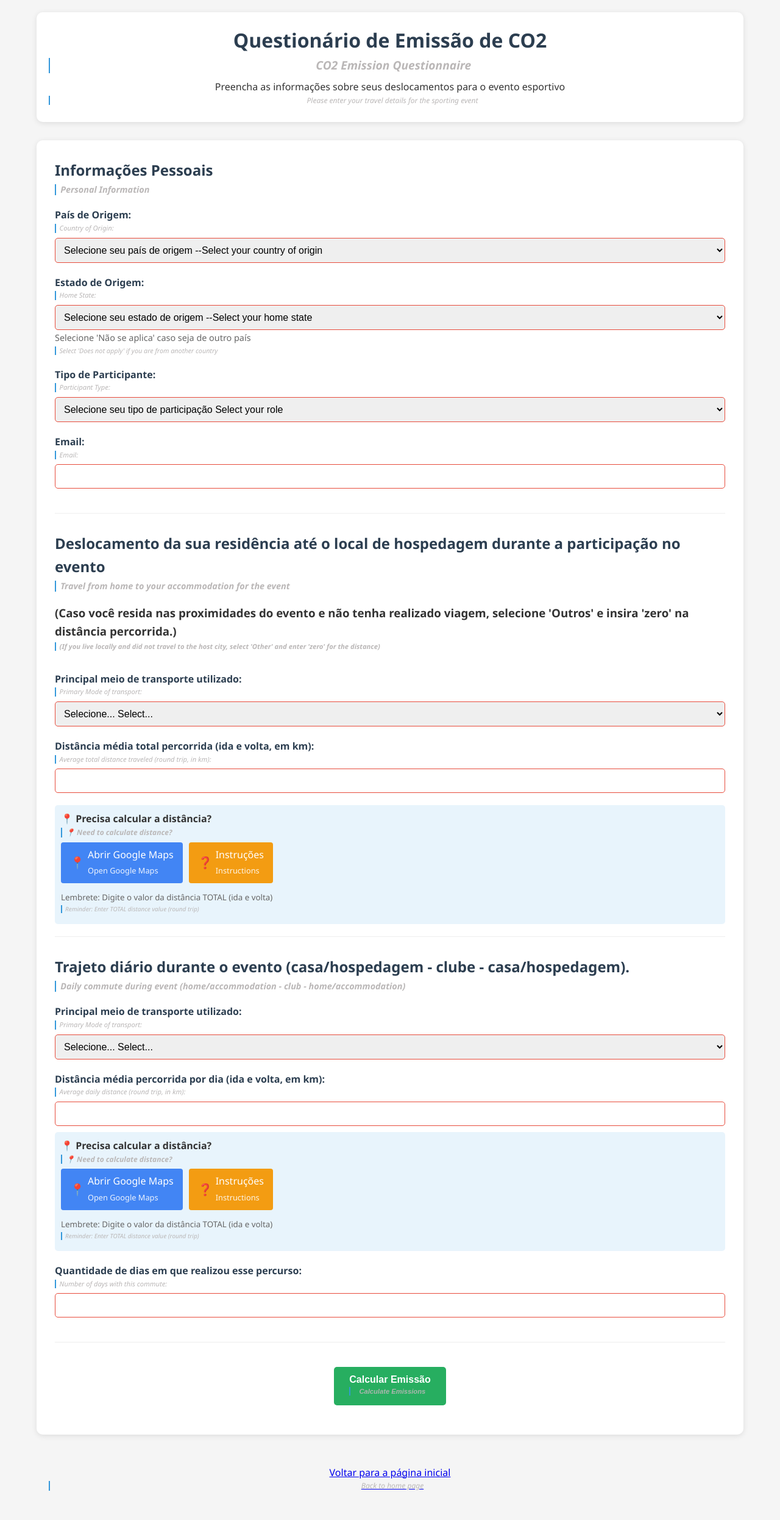
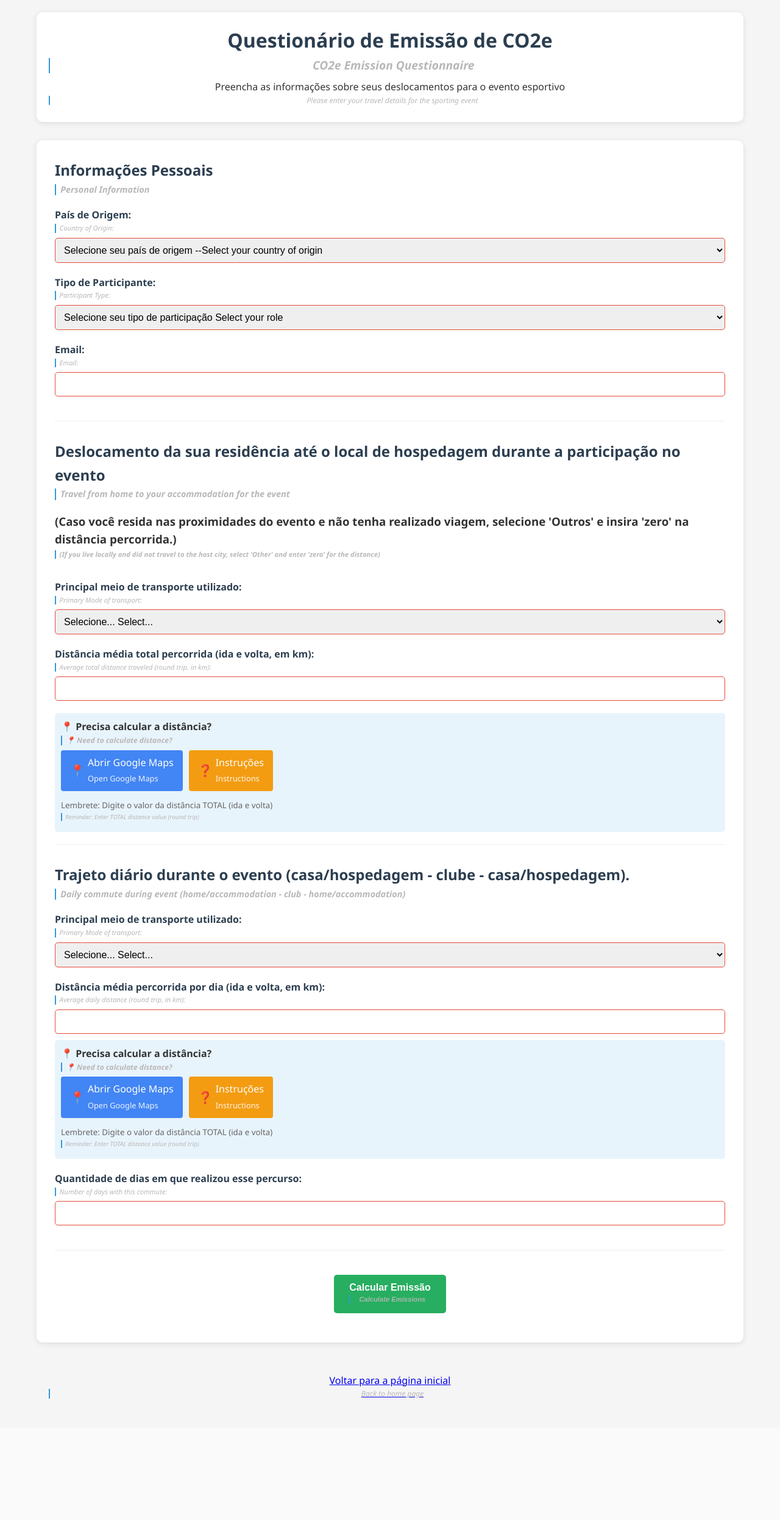
Before and after one commit to estrelanfontes/Questionario-Regata, a Flask app: page /questionario in a window 1280 px wide. Shown: the whole page at 61% size. After the commit the page ends 2293 px from the top, so only its background shows below. Run offline with Flask 3, Linux system fonts and the light colour scheme.

Commit message:
atualizaçao 2

```diff
--- a/app.py
+++ b/app.py
@@ -34,7 +34,7 @@ TRANSLATIONS = {
     "Tipo de Deslocamento": "Trip Type",
     "Transporte": "Transport",
     "Distância": "Distance",
-    "Emissão (gCO2)": "Emissions (gCO2)",
+    "Emissão (kgCO2e)": "Emissions (kgCO2e)",
     "Até a cidade do evento": "To the event city",
     "Deslocamento local": "Local commute",
     "TOTAL": "TOTAL",
@@ -61,12 +61,12 @@ TRANSLATIONS = {
     "Árvores para absorver em 1 ano": "Trees to absorb in 1 year",
     "Horas de lâmpada LED (60W)": "Hours of LED bulb (60W)",
     "Emissão diária média brasileira*": "Average daily Brazilian emission*",
-    "Baseado na média brasileira de 4.4 toneladas de CO2 per capita/ano":
-        "Based on the Brazilian average of 4.4 tons of CO2 per capita/year",
+    "Baseado na média brasileira de 4.4 toneladas de CO2e per capita/ano":
+        "Based on the Brazilian average of 4.4 tons of CO2e per capita/year",
 
     # ========== MENU / TÍTULOS ==========
-    "Calculadora de Emissões de CO₂ em Deslocamentos para Eventos Náuticos":
-        "CO₂ Emissions Calculator for Travel to Nautical Events",
+    "Calculadora de Emissões de CO2e em Deslocamentos para Eventos Náuticos":
+        "CO2e Emissions Calculator for Travel to Nautical Events",
     "Faça a diferença pelo planeta": "Make a difference for the planet",
     "Ao preencher o questionário, nossa calculadora conseguirá estimar suas emissões de carbono nos deslocamentos":
         "By filling out the questionnaire, our calculator can estimate your carbon emissions from travel",
@@ -74,8 +74,8 @@ TRANSLATIONS = {
 
     # ========== CARTÕES DA PÁGINA INICIAL ==========
     "Por que calcular?": "Why calculate?",
-    "O transporte é responsável por cerca de 24% das emissões globais de CO2. Suas escolhas fazem diferença!":
-        "Transportation accounts for about 24% of global CO2 emissions. Your choices matter!",
+    "O transporte é responsável por cerca de 24% das emissões globais de CO2e. Suas escolhas fazem diferença!":
+        "Transportation accounts for about 24% of global CO2e emissions. Your choices matter!",
     "Como funciona?": "How does it work?",
     "Responda algumas perguntas sobre seus deslocamentos e veja gráficos em tempo real":
         "Answer some questions about your travel and see real-time graphs",
@@ -88,8 +88,8 @@ TRANSLATIONS = {
     "An initiative of the partnership between CBVela and ETTA/UFF with support from CNPq and Faperj to promote environmental awareness in sporting events",
 
     # ========== QUESTIONÁRIO (adicione estas) ==========
-    "Questionário - Emissão de CO2": "Questionnaire - CO2 Emissions",
-    "Questionário de Emissão de CO2": "CO2 Emission Questionnaire",
+    "Questionário - Emissão de CO2e": "Questionnaire - CO2e Emissions",
+    "Questionário de Emissão de CO2e": "CO2e Emission Questionnaire",
     "Preencha as informações sobre seus deslocamentos para o evento esportivo":
     "Please enter your travel details for the sporting event",
     "Informações Pessoais": "Personal Information",
@@ -140,8 +140,8 @@ TRANSLATIONS = {
     "Voltar para a página inicial": "Back to home page",
 
     # ========== PÁGINA DE RESULTADOS ==========
-    "Resultados - Emissão de CO2": "Results - CO2 Emissions",
-    "Resultados da Sua Emissão de CO2": "Your CO2 Emissions Results",
+    "Resultados - Emissão de CO2e": "Results - CO2e Emissions",
+    "Resultados da Sua Emissão de CO2e": "Your CO2e Emissions Results",
     "Veja o impacto ambiental dos seus deslocamentos":
         "See the environmental impact of your travel",
 
@@ -159,8 +159,8 @@ TRANSLATIONS = {
 
     "O que isso significa?": "What does this mean?",
     "Sua emissão de": "Your emission of",
-    "g CO2 equivale a:": "g CO2 equals:",
-    "árvores absorvendo CO2 por um ano": "trees absorbing CO2 for one year",
+    "g CO2e equivale a:": "g CO2e equals:",
+    "árvores absorvendo CO2e por um ano": "trees absorbing CO2e for one year",
 
     "Estatísticas Coletivas": "Collective Statistics",
     "Gráficos atualizados com todas as respostas recebidas:":
@@ -184,8 +184,8 @@ TRANSLATIONS = {
         "Together we can promote more sustainable sporting events!",
 
     # ========== TEXTOS DO PDF ==========
-    "Cada Deslocamento Conta: Seu Impacto em CO2 no Evento":
-    "Every Trip Counts: Your CO2 Impact at the Event",
+    "Cada Deslocamento Conta: Seu Impacto em CO2e no Evento":
+    "Every Trip Counts: Your CO2e Impact at the Event",
     "Relatório gerado automaticamente": "Report automatically generated",
     "Calculadora de Emissões - Eventos Sustentáveis":
         "Emissions Calculator - Sustainable Events",
@@ -409,7 +409,7 @@ def gerar_grafico_base64():
                 emissoes_tipo[tipo] += float(resposta.emissao_total)
 
         fig, (ax1, ax2, ax3) = plt.subplots(1, 3, figsize=(20, 6))
-        fig.suptitle('Análise de Emissões de CO2 - Regata', fontsize=16, fontweight='bold')
+        fig.suptitle('Análise de Emissões de CO2e - Regata', fontsize=16, fontweight='bold')
 
         # Gráfico 1: Emissões por tipo de transporte
         transportes_validos = [t for t in emissoes_transporte.keys() if emissoes_transporte[t] > 0]
@@ -431,7 +431,7 @@ def gerar_grafico_base64():
             cores2 = [plt.cm.viridis(i / max(num_cores, 1)) for i in range(num_cores)]
             bars = ax2.bar(tipos_validos, valores_tipos, color=cores2)
             ax2.set_title("Emissões por Tipo de Participante")
-            ax2.set_ylabel("Emissão de CO2 (g)")
+            ax2.set_ylabel("Emissão de CO2e (g)")
             plt.setp(ax2.xaxis.get_majorticklabels(), rotation=45, ha='right')
 
             for bar, valor in zip(bars, valores_tipos):
@@ -446,7 +446,7 @@ def gerar_grafico_base64():
 
         bars = ax3.bar(transportes_efic, eficiencias, color='#FF9800')
         ax3.set_title("Emissão Fixa por Tipo de Transporte")
-        ax3.set_ylabel("gCO2 por km")
+        ax3.set_ylabel("gCO2e por km")
 
         plt.setp(ax3.xaxis.get_majorticklabels(), rotation=45)
 
@@ -523,7 +523,7 @@ def gerar_pdf(registro):
             leftMargin=72,
             topMargin=72,
             bottomMargin=18,
-            title=f"Emissão CO2 - {registro['email']} | CO2 Emissions - {registro['email']}"
+            title=f"Emissão CO2e - {registro['email']} | CO2e Emissions - {registro['email']}"
         )
 
         elements = []
@@ -601,7 +601,7 @@ def gerar_pdf(registro):
         )
 
         # ===== CABEÇALHO BILINGUE =====
-        titulo_pt = "Cada Deslocamento Conta: Seu Impacto em CO2 no Evento"
+        titulo_pt = "Cada Deslocamento Conta: Seu Impacto em CO2e no Evento"
         titulo_en = traduzir(titulo_pt)
 
         elements.append(Paragraph(titulo_pt, estilo_titulo))
@@ -693,7 +693,7 @@ def gerar_pdf(registro):
 
         # TÍTULO E TOTAL EM PORTUGUÊS
         elements.append(Paragraph("RESUMO DA EMISSÃO", estilo_subtitulo))
-        elements.append(Paragraph(f"<b>TOTAL DE EMISSÕES: {registro['emissao_total']:.2f} gCO2</b>", estilo_destaque))
+        elements.append(Paragraph(f"TOTAL DE EMISSÕES: {registro['emissao_total']:.2f} kgCO2e", estilo_destaque))
 
         # Traduzir tipos de transporte
         transporte_cidade_pt = registro['transporte_cidade'].capitalize()
@@ -704,7 +704,7 @@ def gerar_pdf(registro):
 
         # TABELA EM PORTUGUÊS
         detalhes_emissao_pt = [
-            ["Tipo de Deslocamento", "Transporte", "Distância", "Emissão (gCO2)"],
+            ["Tipo de Deslocamento", "Transporte", "Distância", "Emissão (kgCO2e)"],
             [
                 "Até a cidade do evento",
                 transporte_cidade_pt,
@@ -717,7 +717,7 @@ def gerar_pdf(registro):
                 f"{registro['distancia_local']} km/dia × {registro['dias_evento']} dias",
                 f"{emissao_local:.2f}"
             ],
-            ["TOTAL", "", "", f"<b>{registro['emissao_total']:.2f} gCO2</b>"]
+            ["TOTAL", "", "", f"{registro['emissao_total']:.2f} kgCO2e"]
         ]
 
         tabela_emissao_pt = Table(detalhes_emissao_pt, colWidths=[5.5*cm, 3*cm, 4*cm, 3.5*cm])
@@ -740,11 +740,11 @@ def gerar_pdf(registro):
 
         # TÍTULO E TOTAL EM INGLÊS
         elements.append(Paragraph("EMISSIONS SUMMARY", estilo_subtitulo_en))
-        elements.append(Paragraph(f"<font color='#666666'><i><b>TOTAL EMISSIONS: {registro['emissao_total']:.2f} gCO2</b></i></font>", estilo_destaque_en))
+        elements.append(Paragraph(f"<font color='#666666'><i>TOTAL EMISSIONS: {registro['emissao_total']:.2f} kgCO2</i></font>", estilo_destaque_en))
 
         # TABELA EM INGLÊS
         detalhes_emissao_en = [
-            ["Trip Type", "Transport", "Distance", "Emissions (gCO2)"],
+            ["Trip Type", "Transport", "Distance", "Emissions (kgCO2e)"],
             [
                 "To the event city",
                 transporte_cidade_en,
@@ -757,7 +757,7 @@ def gerar_pdf(registro):
                 f"{registro['distancia_local']} km/day × {registro['dias_evento']} days",
                 f"{emissao_local:.2f}"
             ],
-            ["TOTAL", "", "", f"<b>{registro['emissao_total']:.2f} gCO2</b>"]
+            ["TOTAL", "", "", f"{registro['emissao_total']:.2f} kgCO2e"]
         ]
 
         tabela_emissao_en = Table(detalhes_emissao_en, colWidths=[5.5*cm, 3*cm, 4*cm, 3.5*cm])
@@ -791,7 +791,7 @@ def gerar_pdf(registro):
             ["Equivalência", "Valor Aproximado"],
             ["Árvores para absorver em 1 ano", f"{arvores:.2f} árvores"],
             ["Horas de lâmpada LED (60W)", f"{lampadas:.1f} horas"],
-            ["Emissão diária média brasileira*", "≈ 12.000 gCO2"]
+            ["Emissão diária média brasileira*", "≈ 12 kgCO2e"]
         ]
 
         tabela_comparativo_pt = Table(comparativos_pt, colWidths=[9*cm, 7*cm])
@@ -810,7 +810,7 @@ def gerar_pdf(registro):
 
         # Nota de rodapé em português
         nota_pt = Paragraph(
-            "* Baseado na média brasileira de 4.4 toneladas de CO2 per capita/ano",
+            "* Baseado na média brasileira de 4.4 toneladas de CO2e per capita/ano",
             ParagraphStyle('Nota', parent=estilo_normal, fontSize=8, textColor=colors.gray)
         )
         elements.append(nota_pt)
@@ -824,7 +824,7 @@ def gerar_pdf(registro):
             ["Equivalence", "Approximate Value"],
             ["Trees to absorb in 1 year", f"{arvores:.2f} trees"],
             ["Hours of LED bulb (60W)", f"{lampadas:.1f} hours"],
-            ["Average daily Brazilian emission*", "≈ 12,000 gCO2"]
+            ["Average daily Brazilian emission*", "≈ 12 kgCO2e"]
         ]
 
         tabela_comparativo_en = Table(comparativos_en, colWidths=[9*cm, 7*cm])
@@ -843,7 +843,7 @@ def gerar_pdf(registro):
 
         # Nota de rodapé em inglês
         nota_en = Paragraph(
-            "<font color='#666666'><i>* Based on the Brazilian average of 4.4 tons of CO2 per capita/year</i></font>",
+            "<font color='#666666'><i>* Based on the Brazilian average of 4.4 tons of CO2e per capita/year</i></font>",
             ParagraphStyle('Nota', parent=estilo_normal, fontSize=8, textColor=colors.gray)
         )
         elements.append(nota_en)
@@ -901,7 +901,7 @@ def gerar_pdf(registro):
 
         # Português
         rodape_pt = Paragraph(
-            "Calculadora de Emissão de CO2 - Eventos Esportivos Sustentáveis<br/>" +
+            "Calculadora de Emissão de CO2e - Eventos Esportivos Sustentáveis<br/>" +
             "Uma iniciativa da parceria entre CBVela e ETTA/UFF com o apoio do CNPq e Faperj para promover a conscientização ambiental em eventos esportivos",
             ParagraphStyle(
                 'Rodape',
@@ -918,7 +918,7 @@ def gerar_pdf(registro):
 
         # Inglês
         rodape_en = Paragraph(
-            "<font color='#666666'><i>CO2 Emissions Calculator - Sustainable Sporting Events<br/>" +
+            "<font color='#666666'><i>CO2e Emissions Calculator - Sustainable Sporting Events<br/>" +
             "An initiative of the partnership between CBVela and ETTA/UFF with support from CNPq and Faperj to promote environmental awareness in sporting events</i></font>",
             ParagraphStyle(
                 'RodapeEn',
@@ -947,7 +947,7 @@ def gerar_pdf_simples(registro):
 
     # Usar função traduzir() para todos os textos
     p.setFont("Helvetica-Bold", 12)
-    titulo_pt = "Cada Deslocamento Conta: Seu Impacto em CO2 no Evento"
+    titulo_pt = "Cada Deslocamento Conta: Seu Impacto em CO2e no Evento"
     titulo_en = TRANSLATIONS.get(titulo_pt, titulo_pt)
     p.drawString(100, 800, titulo_pt)
     p.setFont("Helvetica-Italic", 10)
@@ -976,8 +976,8 @@ def gerar_pdf_simples(registro):
     # Emissão total
     p.setFont("Helvetica-Bold", 14)
     p.setFillColorRGB(0, 0, 0)
-    emissao_pt = f"Emissão Total: {registro['emissao_total']:.2f} gCO2"
-    emissao_en = f"Total Emissions: {registro['emissao_total']:.2f} gCO2"
+    emissao_pt = f"Emissão Total: {registro['emissao_total']:.2f} kgCO2e"
+    emissao_en = f"Total Emissions: {registro['emissao_total']:.2f} kgCO2e"
     p.drawString(100, 700, emissao_pt)
     p.setFont("Helvetica-Italic", 10)
     p.setFillColorRGB(0.4, 0.4, 0.4)
@@ -1065,12 +1065,27 @@ def submit():
     try:
         dados_form = request.form
 
+        # Obter país
         pais_pt = dados_form['pais_origem']
-
         pais_en = PAISES_DICT.get(pais_pt, pais_pt)
 
+        # Obter estado - lógica corrigida
+        estado_origem = dados_form['estado_origem']
 
-        # Validações e cálculos
+        # Se for estrangeiro, SEMPRE usar "Não se aplica (estrangeiro)"
+        if pais_pt != "Brasil":
+            estado_origem = "Não se aplica (estrangeiro)"
+            print(f"Usuário estrangeiro ({pais_pt}). Estado definido como: {estado_origem}")
+
+        # Validação: Brasileiros devem ter estado selecionado
+        if pais_pt == "Brasil" and (not estado_origem or estado_origem == "Não se aplica (estrangeiro)"):
+            return jsonify({
+                'erro': True,
+                'mensagem': 'Usuários brasileiros devem selecionar um estado.',
+                'message': 'Brazilian users must select a state.'
+            }), 400
+
+
         tipo_participante = dados_form['tipo_participante']
         if tipo_participante not in TIPOS_PARTICIPANTE:
             tipo_participante = "Outro"
@@ -1084,7 +1099,7 @@ def submit():
         dias_evento = int(dados_form['dias_evento'])
         emissao_local = EMISSOES_TRANSPORTE.get(transporte_local, 5.0) * distancia_local * dias_evento
 
-        emissao_total = emissao_principal + emissao_local
+        emissao_total = (emissao_principal + emissao_local)/1000  # Converter para kgCO2e
 
         # Criar registro no banco
         with app.app_context():
@@ -1147,7 +1162,7 @@ def download_dados():
             'Transporte Local / Local Transport',
             'Distância Local (km) / Local Distance (km)',
             'Dias de Evento / Event Days',
-            'Emissão Total (gCO2) / Total Emissions (gCO2)',
+            'Emissão Total (kgCO2e) / Total Emissions (kgCO2e)',
             'Data Registro / Registration Date'
         ])
 
@@ -1168,7 +1183,7 @@ def download_dados():
             ])
 
         output = make_response(si.getvalue())
-        output.headers["Content-Disposition"] = "attachment; filename=emissoes_co2_regata_pt_en.csv"
+        output.headers["Content-Disposition"] = "attachment; filename=emissoes_co2e_regata_pt_en.csv"
         output.headers["Content-type"] = "text/csv; charset=utf-8"
         return output
 
@@ -1191,7 +1206,7 @@ def download_pdf(resposta_id):
         return send_file(
             pdf_buffer,
             as_attachment=True,
-            download_name=f"emissao_co2_{resposta.email.split('@')[0]}_{resposta.data_registro.strftime('%Y-%m-%d')}.pdf",
+            download_name=f"emissao_co2e_{resposta.email.split('@')[0]}_{resposta.data_registro.strftime('%Y-%m-%d')}.pdf",
             mimetype='application/pdf'
         )
     except Exception as e:
--- a/templates/questionario.html
+++ b/templates/questionario.html
@@ -3,15 +3,15 @@
 <head>
     <meta charset="UTF-8">
     <meta name="viewport" content="width=device-width, initial-scale=1.0">
-    <title>{{ get_translations('Questionário - Emissão de CO2').pt }} | {{ get_translations('Questionnaire - CO2 Emissions').en }}</title>
+    <title>{{ get_translations('Questionário - Emissão de CO2e').pt }} | {{ get_translations('Questionnaire - CO2e Emissions').en }}</title>
     <link rel="stylesheet" href="{{ url_for('static', filename='style.css') }}">
 </head>
 <body>
     <div class="container">
         <header>
             <div class="text-block">
-                <h1>{{ get_translations('Questionário de Emissão de CO2').pt }}
-                    <span class="en">{{ get_translations('Questionário de Emissão de CO2').en }}</span>
+                <h1>{{ get_translations('Questionário de Emissão de CO2e').pt }}
+                    <span class="en">{{ get_translations('Questionário de Emissão de CO2e').en }}</span>
                 </h1>
             </div>
             <div class="text-block">
@@ -29,7 +29,7 @@
                     </h2>
                 </div>
 
-                <!-- NOVO CAMPO: País de origem -->
+                <!-- CAMPO: País de origem -->
                 <div class="form-group">
                     <div class="text-block">
                         <label for="pais_origem">{{ get_translations('País de Origem:').pt }}
@@ -51,36 +51,38 @@
                 </div>
 
 
+                <!-- NOVO: Adicionar este CSS inline -->
+                <style>
+                    .estado-section {
+                        display: block; /* Começa visível */
+                    }
 
-                <!-- CAMPO ATUALIZADO: Estado de origem -->
-                <div class="form-group">
+                    .estado-section.hidden {
+                        display: none;
+                    }
+                </style>
+
+                <!-- CAMPO ATUALIZADO: Estado de origem com ID para controle -->
+                <div class="form-group estado-section" id="estado-section">
                     <div class="text-block">
                         <label for="estado_origem">{{ get_translations('Estado de Origem:').pt }}
                             <span class="en">{{ get_translations('Estado de Origem:').en }}</span>
                         </label>
                     </div>
                     <select id="estado_origem" name="estado_origem" required>
-                        <option value="">{{ get_translations('Selecione seu estado de origem').pt }}
+                        <option value="">-- {{ get_translations('Selecione seu estado de origem').pt }}
                             <span class="en">{{ get_translations('Selecione seu estado de origem').en }}</span>
                         </option>
                         {% for estado in estados_brasil %}
-                            {% if estado == "Não se aplica (estrangeiro)" %}
-                                <option value="{{ estado }}" style="font-style: italic; color: #666;">
-                                    {{ estado }}
-                                    <span class="en">{{ get_translations('Não se aplica (estrangeiro)').en }}</span>
-                                </option>
-                            {% else %}
+                            {% if estado != "Não se aplica (estrangeiro)" %}
                                 <option value="{{ estado }}">{{ estado }}</option>
                             {% endif %}
                         {% endfor %}
                     </select>
-                    <div class="text-block">
-                        <small style="color: #666; font-size: 0.9em;">
-                            {{ get_translations("Selecione 'Não se aplica' caso seja de outro país").pt }}
-                            <span class="en">{{ get_translations("Selecione 'Não se aplica' caso seja de outro país").en }}</span>
-                        </small>
-                    </div>
                 </div>
+
+                <!-- NOVO: Campo oculto para valor padrão para estrangeiros -->
+                <input type="hidden" id="estado_default" name="estado_origem" value="Não se aplica (estrangeiro)">
 
                 <div class="form-group">
                     <div class="text-block">
@@ -191,7 +193,7 @@
                     </a>
 
                     <a href="#"
-                    onclick="alert('1. Abra Google Maps\n2. Selecione seu trajeto\n3. Escolha um meio de transporte\n4. Multiplique a quilometragem por 2 (ida e volta)\n\n1. Open Google Maps\n2. Select your route\n3. Choose a mode of transportation\n4. Multiply the mileage by 2 (round trip)'); return false;"
+                    onclick="alert('1. Abra Google Maps\n2. Selecione seu trajeto\n3. Escolha um meio de transporte ou utilize a ferramenta medir distância do Google Maps para grandes trajetos\n4. Multiplique a quilometragem por 2 (ida e volta)\n\n1. Open Google Maps\n2. Select your route\n3. Choose a mode of transportation or use the distance measurement tool in Google Maps\n4. Multiply the mileage by 2 (round trip)'); return false;"
                     class="btn-maps-help"
                     style="padding: 8px 15px; background: #f39c12; color: white; text-decoration: none; border-radius: 4px; display: inline-flex; align-items: center; gap: 5px;">
                         <span style="font-size: 1.2em;">❓</span>
@@ -317,5 +319,97 @@
         </footer>
     </div>
 
+
+    <script>
+    // Função para atualizar visibilidade do campo estado
+    function atualizarVisibilidadeEstado() {
+        const paisSelect = document.getElementById('pais_origem');
+        const estadoSection = document.getElementById('estado-section');
+        const estadoSelect = document.getElementById('estado_origem');
+        const estadoDefault = document.getElementById('estado_default');
+
+        const paisSelecionado = paisSelect.value;
+
+        // Verificar se o país selecionado é Brasil
+        const isBrasil = (paisSelecionado === "Brasil");
+
+        if (isBrasil) {
+            // Mostrar campo de estado e tornar obrigatório
+            estadoSection.classList.remove('hidden');
+            estadoSelect.required = true;
+            estadoSelect.disabled = false;
+            estadoSelect.value = ""; // Limpar seleção anterior
+
+            estadoSelect.setAttribute('name', 'estado_origem');
+
+            // Focar no campo se estava vazio
+            if (estadoSelect.value === "") {
+                setTimeout(() => estadoSelect.focus(), 100);
+            }
+        } else {
+            // Esconder campo de estado
+            estadoSection.classList.add('hidden');
+            estadoSelect.required = false;
+            estadoSelect.disabled = true;
+            estadoDefault.value = "Não se aplica (estrangeiro)";
+
+            estadoSelect.removeAttribute('name'); // Remove do formulário
+
+            // Definir valor "Não se aplica" tanto no select quanto no hidden
+            estadoSelect.value = estadoDefault.value; // "Não se aplica (estrangeiro)"
+
+            // Log para debug
+            console.log(`País: ${paisSelecionado} | Estado definido como: ${estadoDefault.value}`);
+        }
+    }
+
+    function atualizarEstados() {
+    atualizarVisibilidadeEstado(); // Apenas chama a função principal
+}
+
+    // Executar quando a página carregar
+    document.addEventListener('DOMContentLoaded', function() {
+        // Configurar evento no campo país
+        const paisSelect = document.getElementById('pais_origem');
+        if (paisSelect) {
+            paisSelect.addEventListener('change', atualizarVisibilidadeEstado);
+
+            // Verificar estado inicial
+            atualizarVisibilidadeEstado();
+        }
+
+        // Modificar o formulário para considerar o campo oculto
+        const form = document.querySelector('.questionario-form');
+            if (form) {
+                form.addEventListener('submit', function(event) {
+                    const paisSelect = document.getElementById('pais_origem');
+                    const estadoSelect = document.getElementById('estado_origem');
+                    const estadoDefault = document.getElementById('estado_default');
+
+                    const isBrasil = (paisSelect.value === "Brasil");
+
+                    if (!isBrasil) {
+                        // Para estrangeiros: garantir que "Não se aplica (estrangeiro)" seja enviado
+                        // Primeiro, restaurar o campo select para que ele seja enviado
+                        estadoSelect.disabled = false;
+                        estadoSelect.required = false;
+                        estadoSelect.value = estadoDefault.value; // "Não se aplica (estrangeiro)"
+
+                        // Log para debug
+                        console.log(`Usuário estrangeiro. Estado enviado: ${estadoDefault.value}`);
+                    }
+
+                    // Validação para brasileiros
+                    if (isBrasil && estadoSelect.value === "") {
+                        alert("Por favor, selecione um estado brasileiro.\nPlease select a Brazilian state.");
+                        event.preventDefault();
+                        return false;
+                    }
+                });
+            }
+    });
+    </script>
+
+
 </body>
 </html>
```
Also changed, not shown: templates/index.html (+5 -5 lines), templates/resultados.html (+9 -9 lines).
